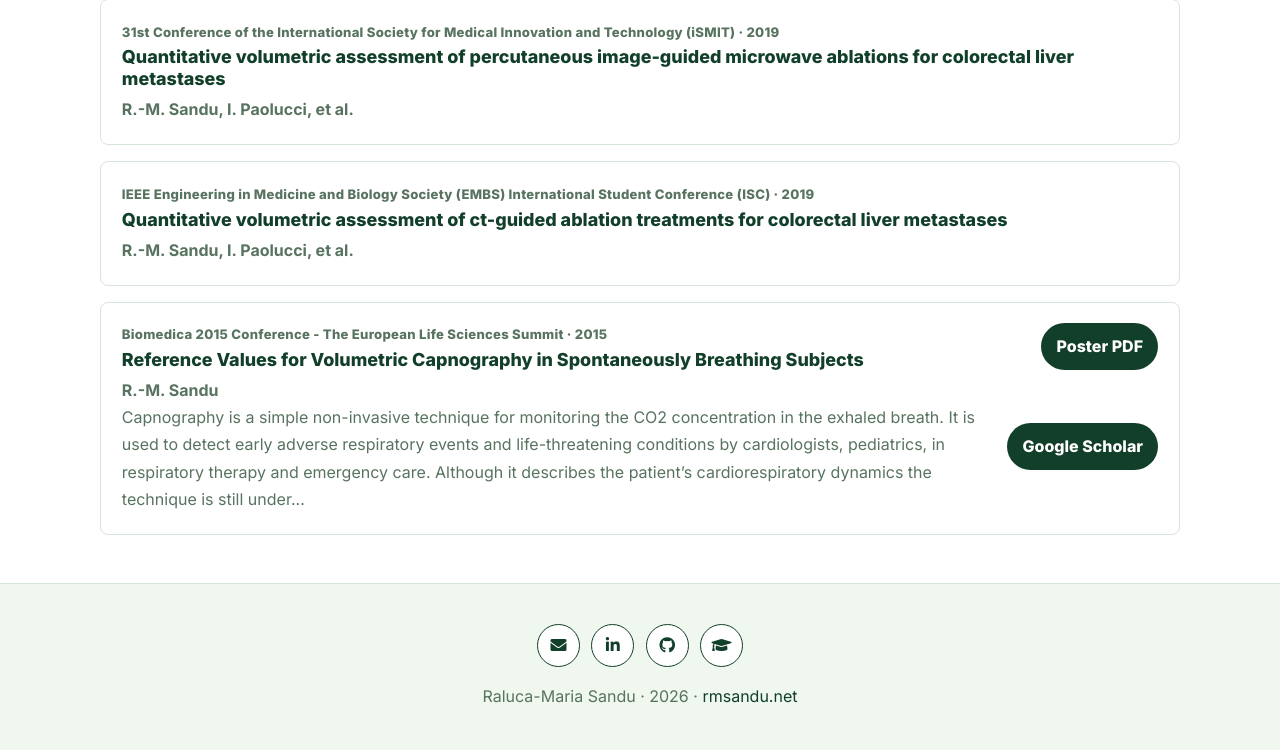
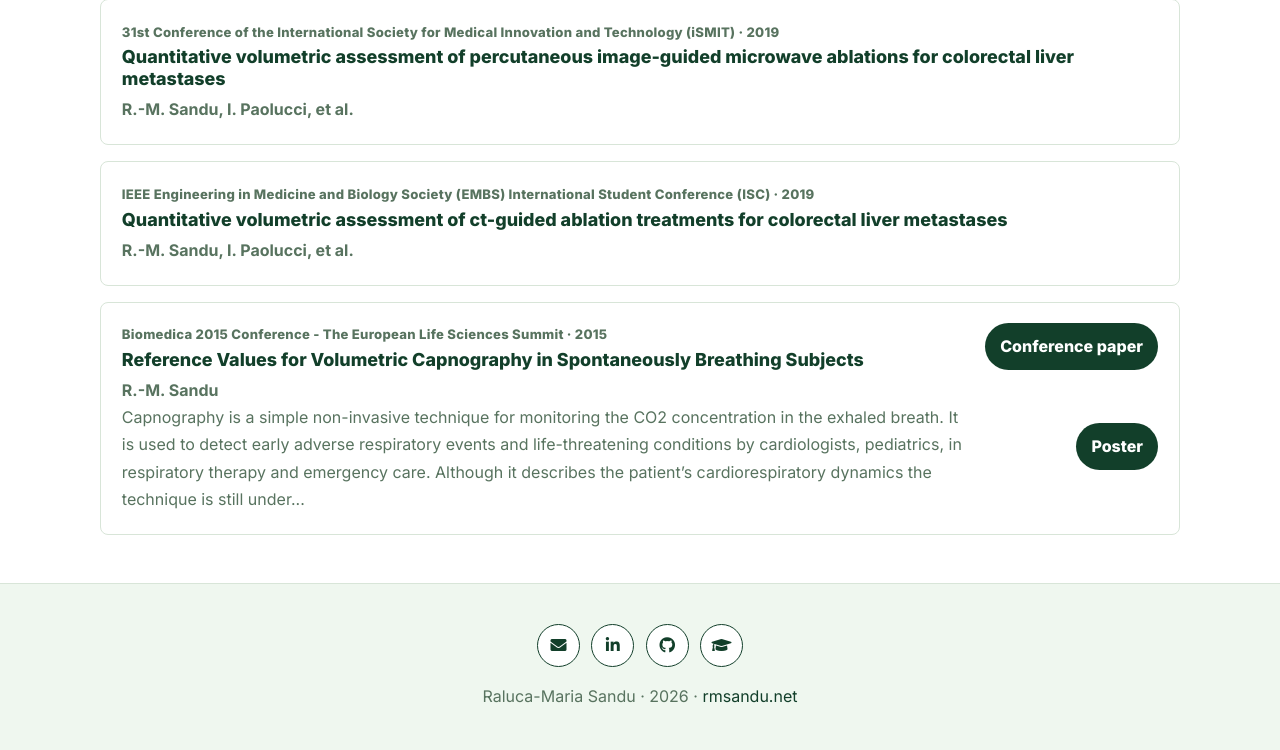
Before and after one commit to rmsandu/rmsandu.github.io, a Flask app: page /publications.html in a window 1280 px wide. Shown: the part 1605-2355 px from the top of the page. Run offline with Flask 3, Linux system fonts and the light colour scheme.

Commit message:
add poster biomedica

```diff
--- a/src/data/publications.yaml
+++ b/src/data/publications.yaml
@@ -63,7 +63,7 @@ publications:
     location: "Aachen, Germany"
     month: "Oct"
     link: "/static/Biomedica_Sandu_2015.pdf"
-    link_label: "Poster PDF"
-    scholar_link: "https://scholar.google.com/citations?view_op=view_citation&hl=en&user=5qskcz0AAAAJ&citation_for_view=5qskcz0AAAAJ:u5HHmVD_uO8C"
+    link_label: "Conference paper"
+    poster_link: "/static/Biomedica_Sandu_2015_Poster.pdf"
     summary: Capnography is a simple non-invasive technique for monitoring the CO2 concentration in the exhaled breath. It is used to detect early adverse respiratory events and life-threatening conditions by cardiologists, pediatrics, in respiratory therapy and emergency care. Although it describes the patient’s cardiorespiratory dynamics the technique is still underutilized due to a lack of quantitative means for assessing it. An automated analysis of the capnogram would allow a quantitative assessment of the cardiorespiratory states of both healthy and diseased patients. The typical feature values determined in this study for healthy subjects are comparable with values reported in related literature.
     year: 2015
--- a/src/templates/pages/publications.html
+++ b/src/templates/pages/publications.html
@@ -26,10 +26,13 @@
                 <p>{{ pub.summary | truncate(360, True, '...') }}</p>
                 {% endif %}
             </div>
-            {% if pub.link or pub.scholar_link %}
+            {% if pub.link or pub.poster_link or pub.scholar_link %}
             <div class="publication-links">
                 {% if pub.link %}
                 <a class="text-link" href="{{ pub.link }}">{{ pub.link_label | default('Read more') }}</a>
+                {% endif %}
+                {% if pub.poster_link %}
+                <a class="text-link" href="{{ pub.poster_link }}">Poster</a>
                 {% endif %}
                 {% if pub.scholar_link %}
                 <a class="text-link" href="{{ pub.scholar_link }}">Google Scholar</a>
```
Also changed, not shown: tests/test_app.py (+5 -2 lines), 1 other file.
